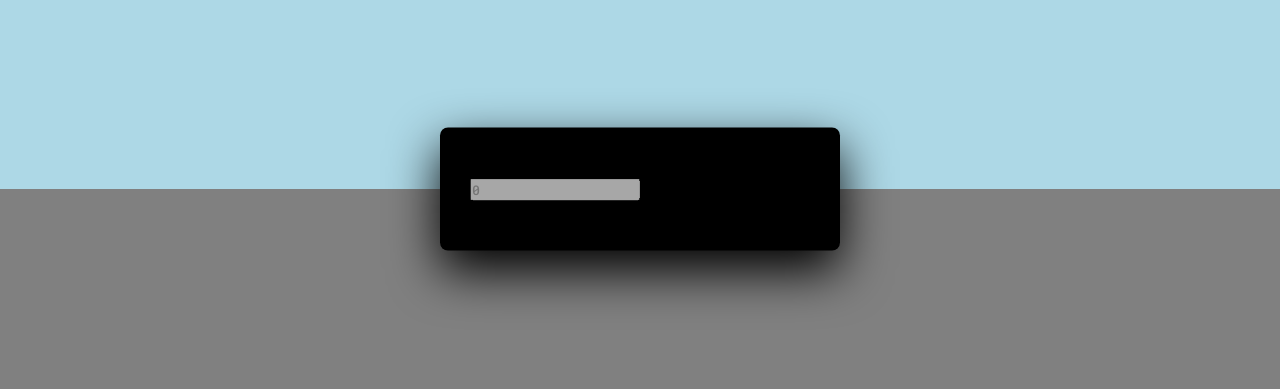
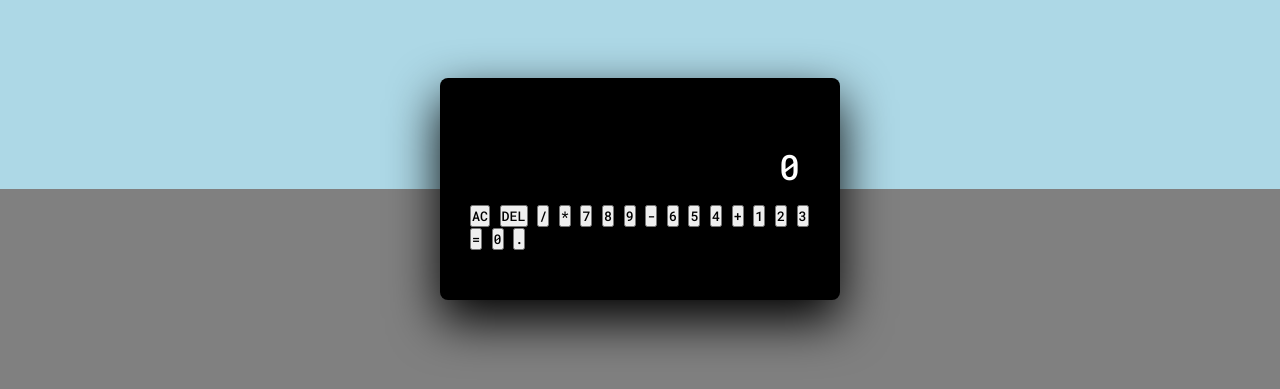
Before and after one commit to geoffarner/javascript-calculator, a plain HTML site: page index.html in a window 1280 px wide. Shown: the part 211-600 px from the top of the page. Drawn offline with Linux system fonts and the light colour scheme.

Commit message:
made calculator buttons

```diff
--- a/index.html
+++ b/index.html
@@ -13,6 +13,27 @@
     <div class="display">
       <input type="text" placeholder="0" id="input" disabled/>
     </div>
+    <div class="buttons">
+      <input type="button" value="AC" id="clear"
+      />
+      <input type="button" value="DEL" id="erase"/>
+      <input type="button" value="/" class="input-button"/>
+      <input type="button" value="*" class="input-button"/>
+      <input type="button" value="7" class="input-button"/>
+      <input type="button" value="8" class="input-button"/>
+      <input type="button" value="9" class="input-button"/>
+      <input type="button" value="-" class="input-button"/>
+      <input type="button" value="6" class="input-button"/>
+      <input type="button" value="5" class="input-button"/>
+      <input type="button" value="4" class="input-button"/>
+      <input type="button" value="+" class="input-button"/>
+      <input type="button" value="1" class="input-button"/>
+      <input type="button" value="2" class="input-button"/>
+      <input type="button" value="3" class="input-button"/>
+      <input type="button" value="=" id=equal/>
+      <input type="button" value="0" class="input-button"/>
+      <input type="button" value="." class="input-button"/>
+    </div>
   </div>
 </body>
 </html>
--- a/style.css
+++ b/style.css
@@ -21,6 +21,19 @@ body {
   left: 50%;
   border-radius: 8px;
   box-shadow: 0 20px 50px black;
-
-
 }
+.display {
+  width: 100%;
+}
+.display input {
+  width: 100%;
+  padding: 15px 10px;
+  text-align: right;
+  border: none;
+  background-color: transparent;
+  color: antiquewhite;
+  font-size: 35px;
+}
+.display input::placeholder{
+  color: white
+}
```
